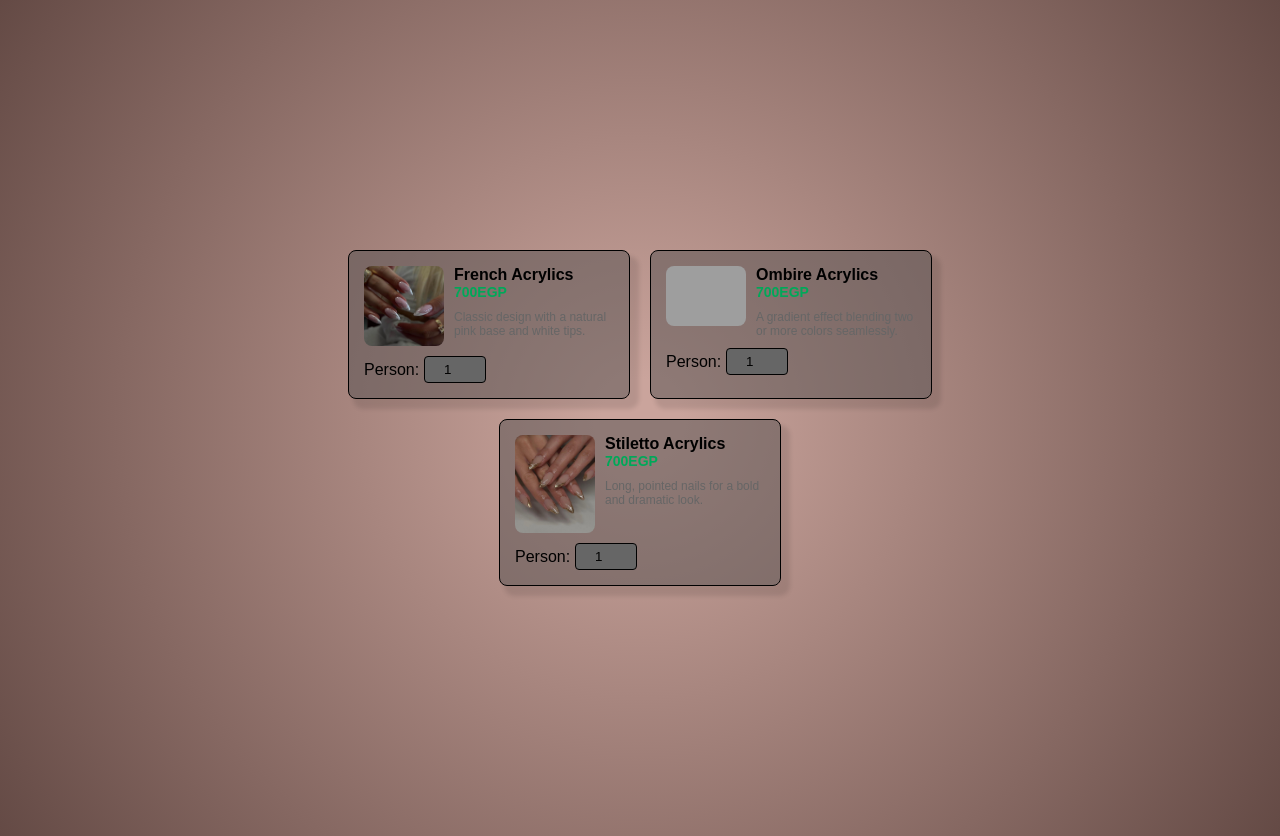
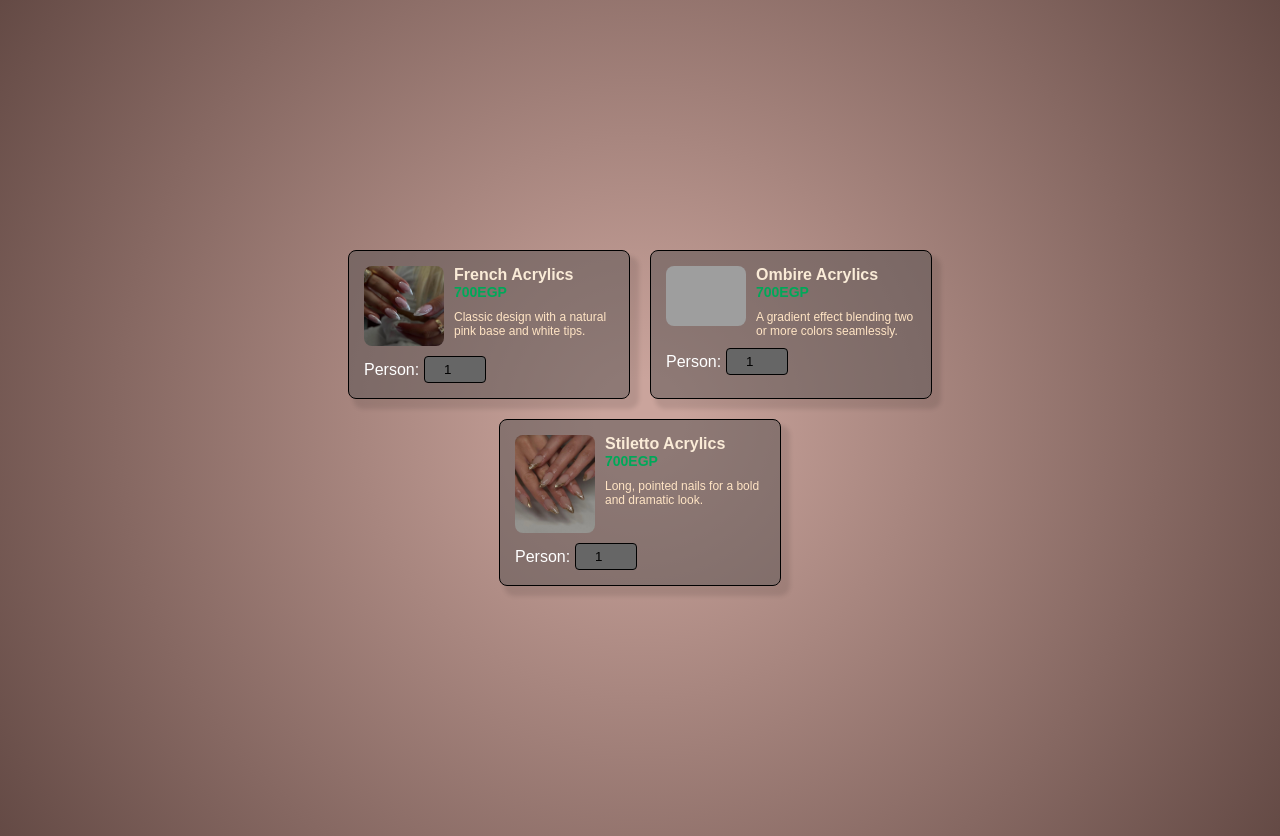
Before and after one commit to JOHNTAMER123/ON-STYLE, a website: page acrylic.html in a window 1280 px wide. Drawn offline with Linux system fonts and the light colour scheme; grey boxes are pictures that could not be loaded.

Commit message:
all color change

```diff
--- a/acrylic.html
+++ b/acrylic.html
@@ -50,6 +50,7 @@
             font-size: 16px;
             font-weight: bold;
             margin: 0;
+            color: antiquewhite;
         }
 
         .cart-item-price {
@@ -67,7 +68,7 @@
         .cart-item-description {
             margin-top: 10px;
             font-size: 12px;
-            color: #666;
+            color: bisque;
         }
 
         .cart-item-description span {
@@ -109,6 +110,9 @@
             background: #666;
             border: 1px solid #000000;
             border-radius: 4px;
+        }
+        label{
+            color: #fff;
         }
     </style>
 </head>
```
Also changed, not shown: hair-coloring.html (+5 -1 lines), haircut.html (+5 -1 lines), hairstyling.html (+5 -1 lines), hardgel.html (+5 -1 lines).
